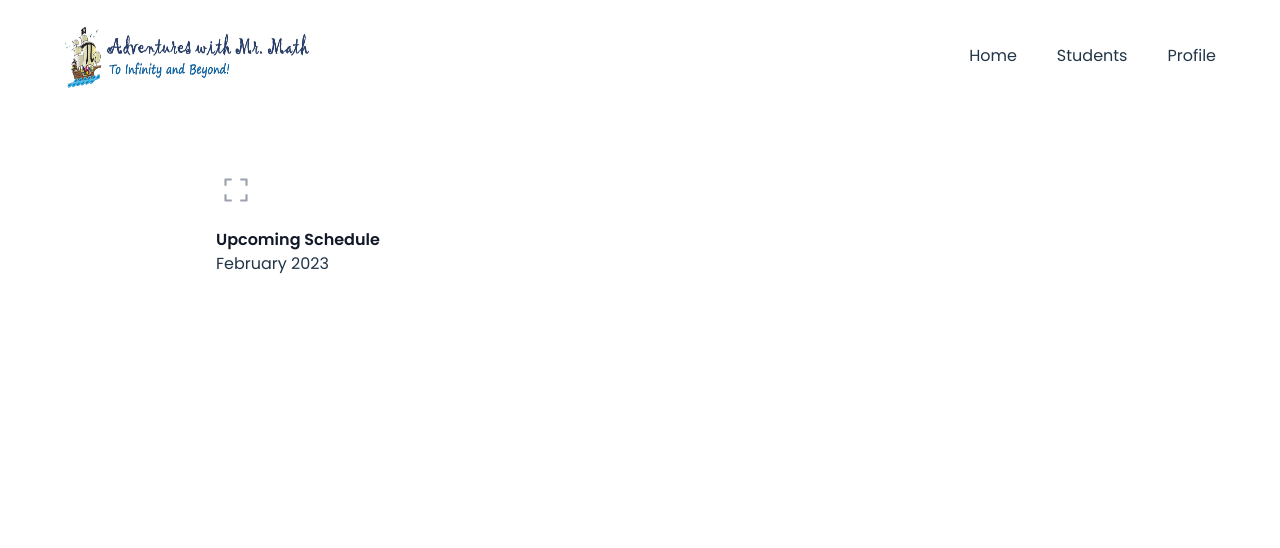
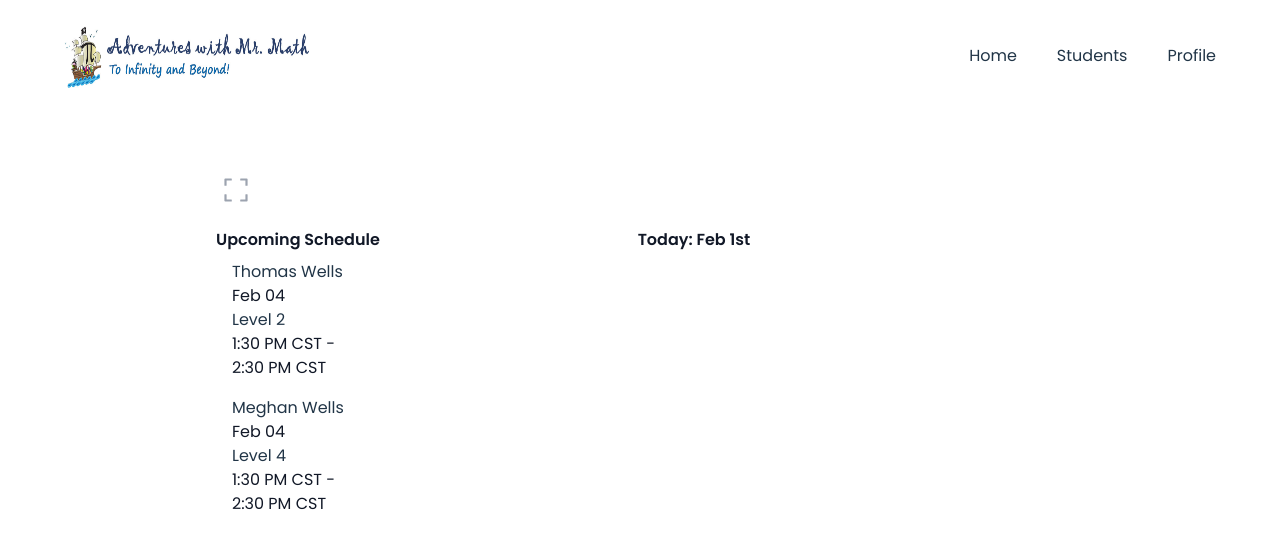
Before and after one commit to dane-dalton/schedule-demo, a React (Vite) app: page / in a window 1280 px wide. Shown: the top 548 px of the page. Built offline with nearby package versions, Linux system fonts and the light colour scheme.

Commit message:
Basic Upcoming schedule functionality

```diff
--- a/src/components/Session.jsx
+++ b/src/components/Session.jsx
@@ -18,6 +18,12 @@ function Session({ student, session }) {
         <p>{student.name}</p>
         <p className='text-gray-900'>
           <time dateTime={session.startDateTime}>
+            {format(startDateTime, 'MMM dd')}
+          </time>
+        </p>
+        <p>{session.level}</p>
+        <p className='text-gray-900'>
+          <time dateTime={session.startDateTime}>
             {format(startDateTime, 'h:mm a')}
           </time>
           {' CST - '}
--- a/src/components/Upcoming.jsx
+++ b/src/components/Upcoming.jsx
@@ -1,31 +1,67 @@
 import React from 'react'
 
 import { parents } from '../constants/index'
+import Session from './Session'
 
 import {
   startOfToday,
   parse,
   format,
+  isWithinInterval,
+  parseISO,
+  add,
 } from 'date-fns'
 
-const [{ students : [...students] }] = parents
+const [{ students: [...students] }] = parents
 
 function Upcoming() {
   let today = startOfToday()
   let todayParsed = parse(format(today, 'MMM-yyyy'), 'MMM-yyyy', new Date())
 
+  function filterUpcomingSchedule(s) {
+    return s.schedule.filter(session => isWithinInterval(parseISO(session.startDateTime), {
+      start: today,
+      end: add(today, { days: 7 })
+    }))
+  }
+
+  function checkEmpyUpcoming() {
+    let boolCheck = false
+    students.forEach(student => {
+      if (filterUpcomingSchedule(student).length > 0) {
+        boolCheck = true
+      }
+    })
+    return boolCheck
+  }
+
   return (
-    <div>
-      <div>
-        <div>
+    <div className='md:grid'>
+      <div className='md:pr-14'>
+        <div className='flex items-center'>
           <h2 className='flex-auto font-semibold text-gray-900'>
             Upcoming Schedule
           </h2>
-          <div>
-            {format(todayParsed, 'MMMM yyyy')}
+          <div className='flex-auto font-semibold text-gray-900'>
+            Today: {format(todayParsed, 'MMM do')}
           </div>
         </div>
       </div>
+      <ol className='mt-12 md:mt-0'>
+        {checkEmpyUpcoming() ? (
+          students.map(student => (
+            filterUpcomingSchedule(student).map(session => (
+              <Session
+                student={student}
+                session={session}
+                key={session.sessionId}
+              />
+            ))
+          ))
+        ) : (
+          <div>False</div>
+        )}
+      </ol>
     </div>
   )
 }
--- a/src/constants/index.js
+++ b/src/constants/index.js
@@ -15,7 +15,7 @@ export const parents = [
             startDateTime: "2023-01-28T13:30",
             endDateTime: "2023-01-28T14:30",
             sessionType: "class",
-            level: "2",
+            level: "Level 2",
             locationType: "virtual"
           },
           {
@@ -23,7 +23,7 @@ export const parents = [
             startDateTime: "2023-02-04T13:30",
             endDateTime: "2023-02-04T14:30",
             sessionType: "class",
-            level: "2",
+            level: "Level 2",
             locationType: "virtual"
           },
           {
@@ -31,7 +31,7 @@ export const parents = [
             startDateTime: "2023-02-11T13:30",
             endDateTime: "2023-02-11T14:30",
             sessionType: "class",
-            level: "2",
+            level: "Level 2",
             locationType: "virtual"
           },
           {
@@ -40,6 +40,22 @@ export const parents = [
             endDateTime: "2023-02-14T18:30",
             sessionType: "contest external",
             level: "CML-4",
+            locationType: "virtual"
+          },
+          {
+            sessionId: 9,
+            startDateTime: "2023-02-18T13:30",
+            endDateTime: "2023-02-18T14:30",
+            sessionType: "class",
+            level: "Level 2",
+            locationType: "virtual"
+          },
+          {
+            sessionId: 10,
+            startDateTime: "2023-02-25T13:30",
+            endDateTime: "2023-02-25T14:30",
+            sessionType: "class",
+            level: "Level 2",
             locationType: "virtual"
           },
         ]
@@ -53,7 +69,7 @@ export const parents = [
             startDateTime: "2023-01-28T13:30",
             endDateTime: "2023-01-28T14:30",
             sessionType: "class",
-            level: "4",
+            level: "Level 4",
             locationType: "virtual"
           },
           {
@@ -61,7 +77,7 @@ export const parents = [
             startDateTime: "2023-02-04T13:30",
             endDateTime: "2023-02-04T14:30",
             sessionType: "contest internal",
-            level: "4",
+            level: "Level 4",
             locationType: "virtual"
           },
           {
@@ -69,7 +85,7 @@ export const parents = [
             startDateTime: "2023-02-11T13:30",
             endDateTime: "2023-02-11T14:30",
             sessionType: "class",
-            level: "4",
+            level: "Level 4",
             locationType: "virtual"
           },
           {
@@ -78,6 +94,22 @@ export const parents = [
             endDateTime: "2023-02-16T18:30",
             sessionType: "contest external",
             level: "CML-5",
+            locationType: "virtual"
+          },
+          {
+            sessionId: 11,
+            startDateTime: "2023-02-18T13:30",
+            endDateTime: "2023-02-18T14:30",
+            sessionType: "class",
+            level: "Level 4",
+            locationType: "virtual"
+          },
+          {
+            sessionId: 12,
+            startDateTime: "2023-02-25T13:30",
+            endDateTime: "2023-02-25T14:30",
+            sessionType: "class",
+            level: "Level 4",
             locationType: "virtual"
           },
         ]
```
